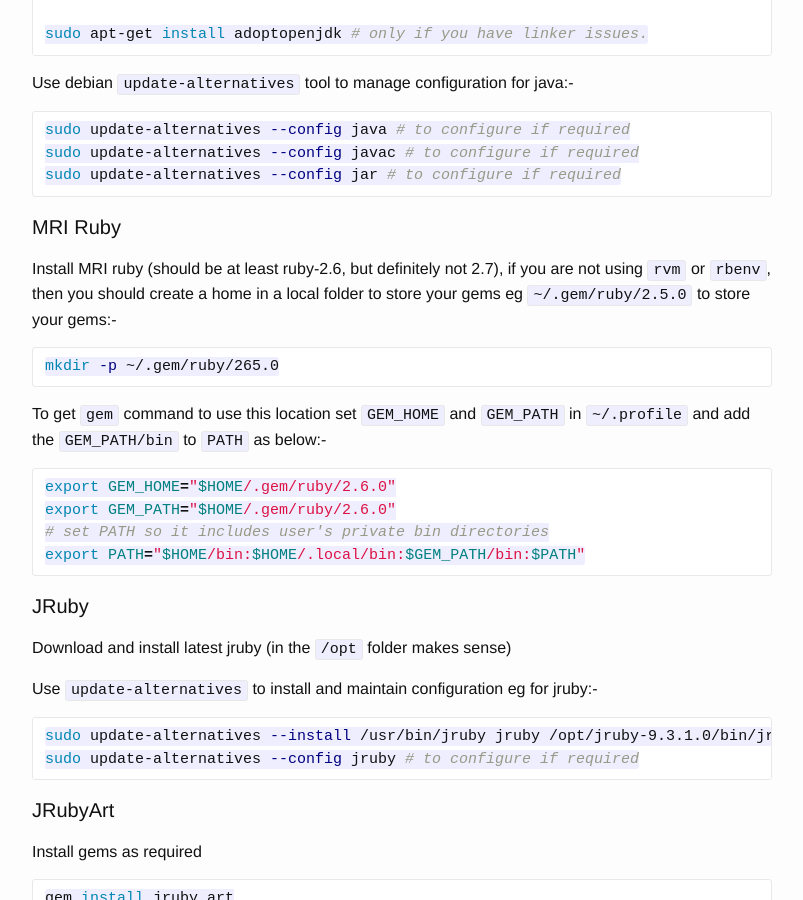
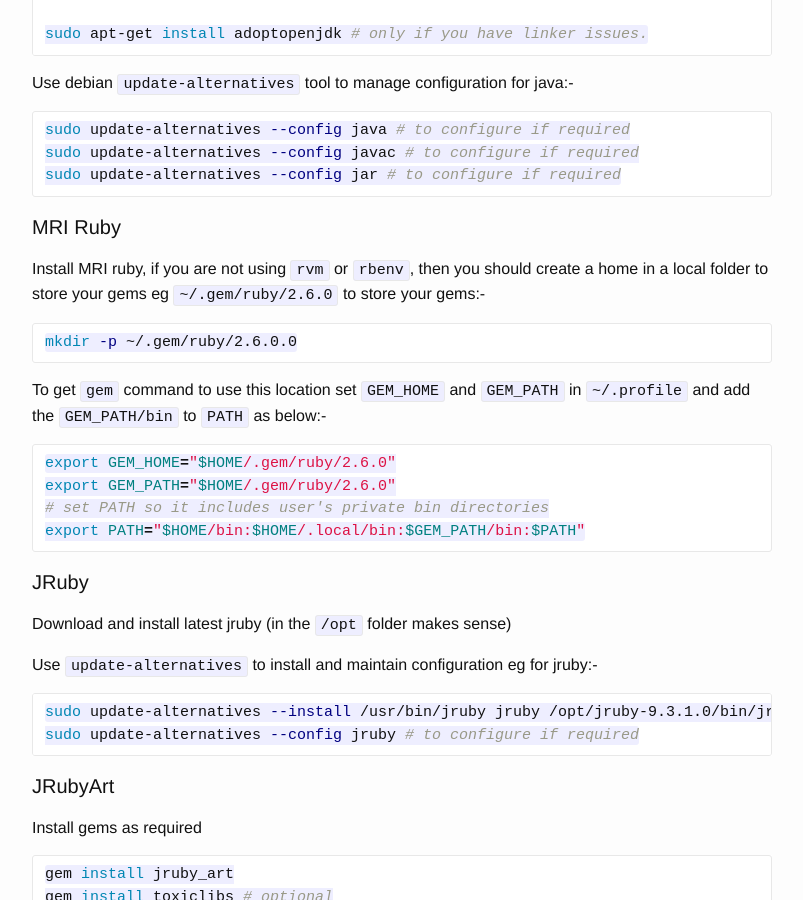
Before and after one commit to ruby-processing/JRubyArt, a Jekyll site: the page built from _posts/2019-09-28-getting_started.md, in a window 1280 px wide and 900 px high, scrolled down 2094 px. Shown: the whole window, without its empty margins (238-1041 px from the left). Built offline with Jekyll 4.4.1, drawn with Linux system fonts in a browser that asks for light colours; some of the changed text lies outside the part shown.

Commit message:
Bump document to match changes

````diff
--- a/_posts/2019-09-28-getting_started.md
+++ b/_posts/2019-09-28-getting_started.md
@@ -95,10 +95,10 @@
 ```
 #### MRI Ruby
 
-Install MRI ruby (should be at least ruby-2.6, but definitely not 2.7), if you are not using `rvm` or `rbenv`, then you should create a home in a local folder to store your gems eg `~/.gem/ruby/2.5.0` to store your gems:-
+Install MRI ruby, if you are not using `rvm` or `rbenv`, then you should create a home in a local folder to store your gems eg `~/.gem/ruby/2.6.0` to store your gems:-
 
 ```bash
-mkdir -p ~/.gem/ruby/265.0
+mkdir -p ~/.gem/ruby/2.6.0.0
 ```
 
 To get `gem` command to use this location set `GEM_HOME` and `GEM_PATH` in `~/.profile` and add the `GEM_PATH/bin` to `PATH` as below:-
````
Also changed, not shown: other parts of _posts/2019-09-28-getting_started.md (+1 -1 lines), _classes/vec2d.md (+2 -2 lines), _posts/2019-09-28-getting.md (+2 -2 lines), _posts/2019-09-28-windows_started.md (+2 -2 lines).
